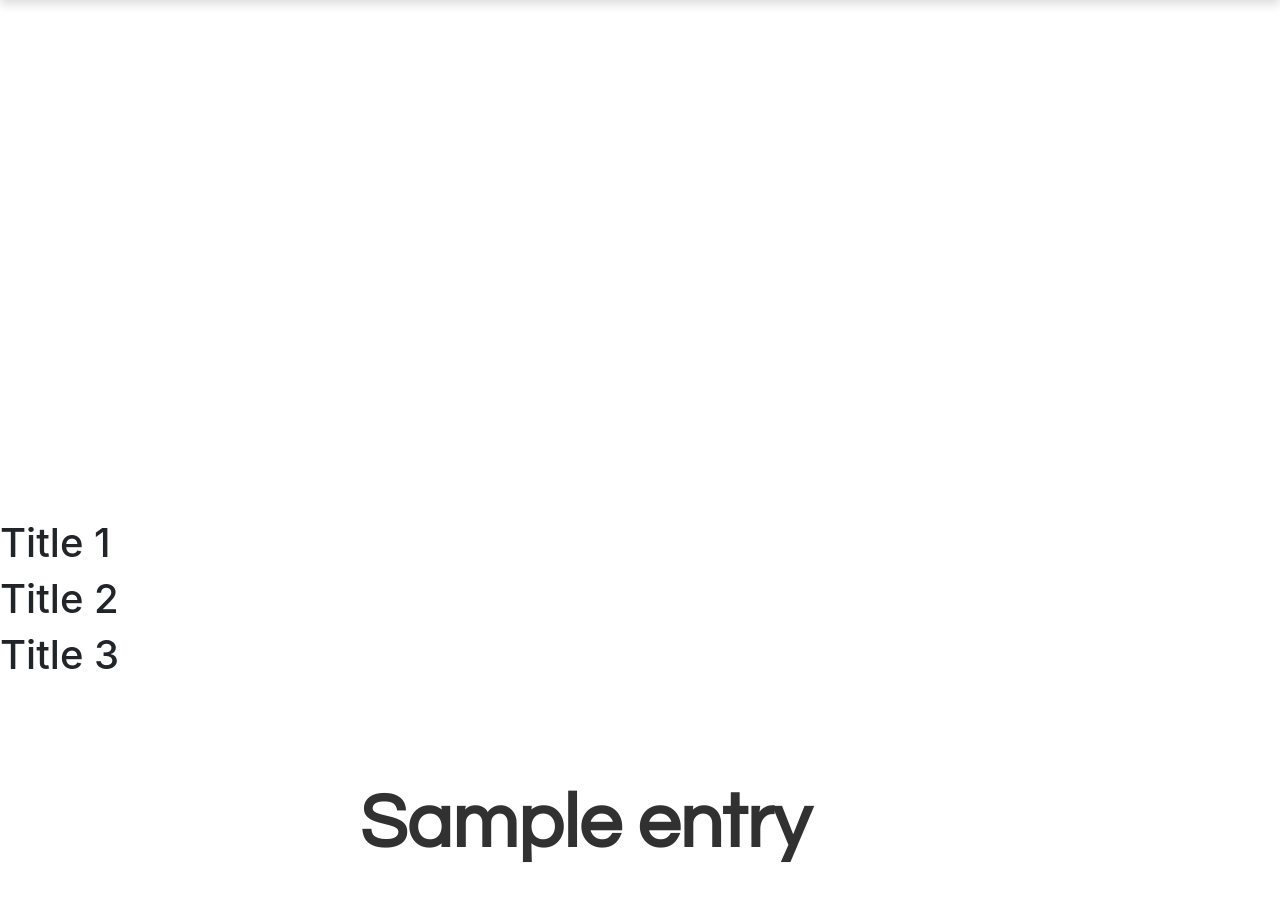
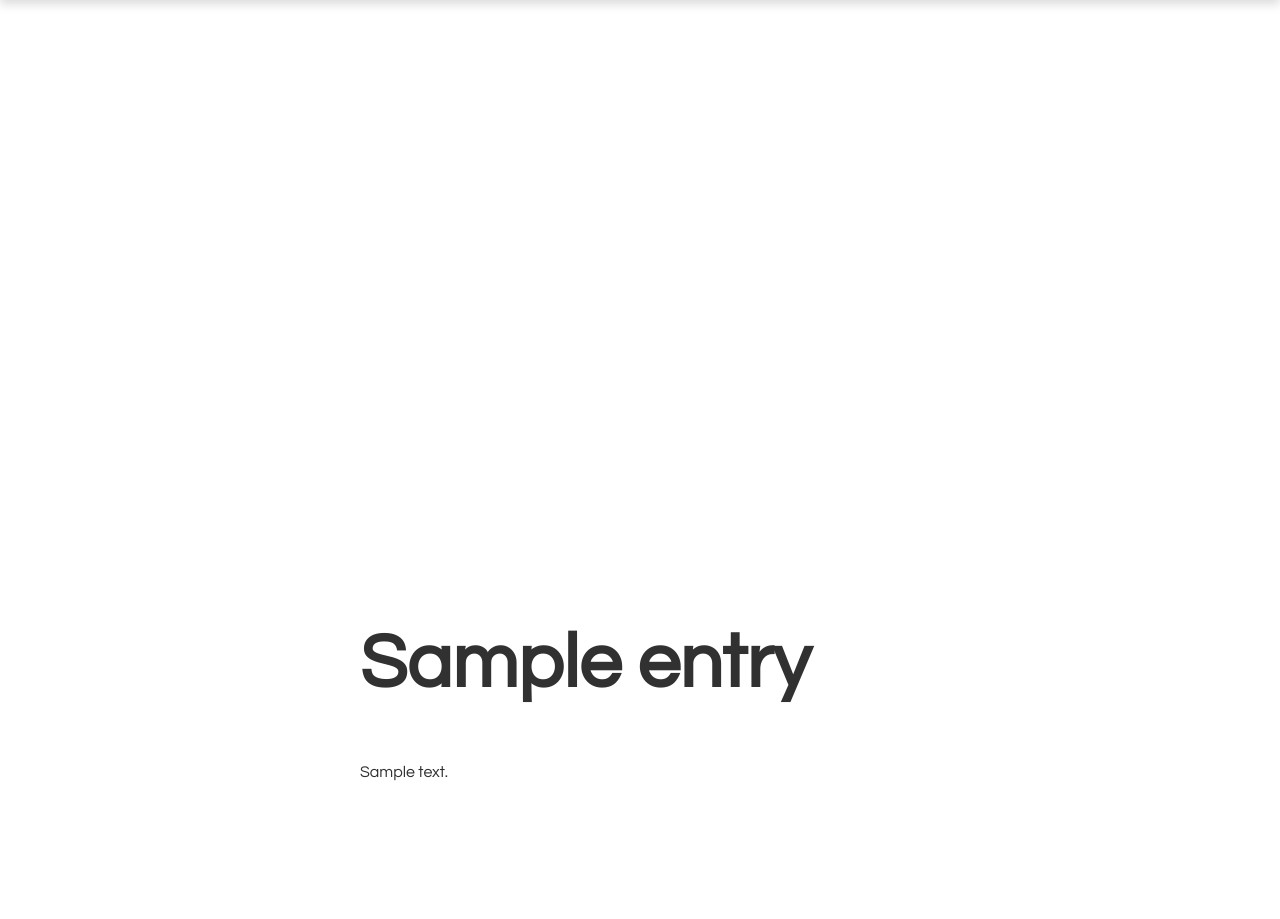
Before and after one commit to kharkawy/cristinaionas, a PHP site: template templates/single_project.twig in a window 1280 px wide. Shown: the part 57-976 px from the top of the page. After the commit the page ends 838 px from the top, so only its background shows below. Run offline with PHP 8.4, Linux system fonts and the light colour scheme; the template is opened without the code that fills it: most values are stand-ins (such as "Sample title", 1, 10 or a date in 2020); some libraries are stand-ins or nearby versions.

Commit message:
layout changes

```diff
--- a/templates/single_project.twig
+++ b/templates/single_project.twig
@@ -2,21 +2,6 @@
 {% block content %}
 
 	<div class="project-header-img" style="background-image: url('{{ entry.headerImage.one.url }}');"></div>
-
-	<div class="corpo">
-		<h1>
-			Title 1</h1>
-	</div>
-
-	<div class="corpo">
-		<h1>
-			Title 2</h1>
-	</div>
-
-	<div class="corpo">
-		<h1>
-			Title 3</h1>
-	</div>
 
 	<div class="project-description">
 		<h1>{{ entry.title }}</h1>
```
